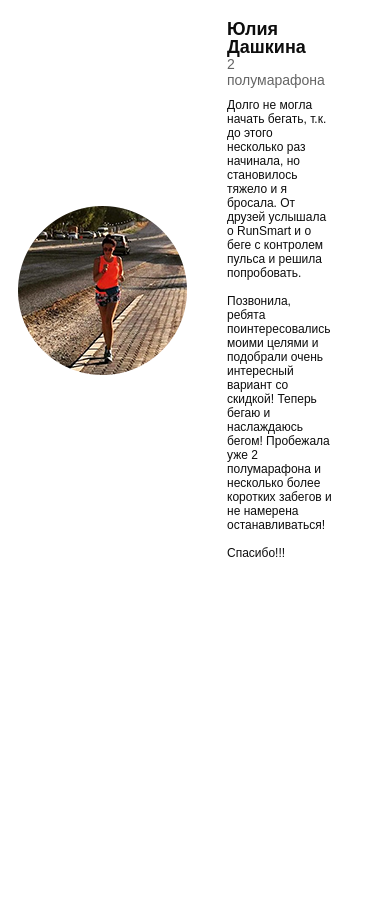
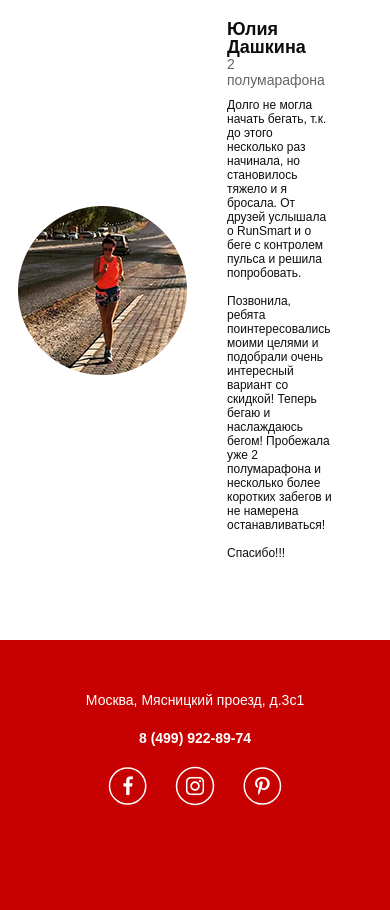
Before and after one commit to natalyasaigakowa/pulse, a website: page src/index.html in a window 390 px wide. Shown: the part 6376-7286 px from the top of the page. Before the commit the page ends 7016 px from the top, so only its background shows below. Drawn offline with nearby package versions, Linux system fonts and the light colour scheme.

```diff
--- a/src/index.html
+++ b/src/index.html
@@ -437,6 +437,20 @@
       </div>
     </section>
 
+    <footer class="footer">
+      <iframe src="https://www.google.com/maps/embed?pb=!1m18!1m12!1m3!1d2244.44809777782!2d37.64429221200617!3d55.76808899070184!2m3!1f0!2f0!3f0!3m2!1i1024!2i768!4f13.1!3m3!1m2!1s0x46b54a636f8ff90f%3A0x4857d754a191b1d2!2z0JzRj9GB0L3QuNGG0LrQuNC5INC_0YAt0LQsIDQg0YHRgtGA0L7QtdC90LjQtSAxLCDQnNC-0YHQutCy0LAsIDEwNzA3OA!5e0!3m2!1sru!2sru!4v1691159970827!5m2!1sru!2sru" width="100%" height="100%" style="border:0;" allowfullscreen="" loading="lazy" referrerpolicy="no-referrer-when-downgrade"></iframe>
+
+      <div class="footer__info">
+        <address class="footer__addr">Москва, Мясницкий проезд, д.3с1</address>
+        <a class="footer__phone" href="tel:84999228974">8 (499) 922-89-74</a>
+        <div class="footer__social">
+          <a href="#" class="footer__social-item"><img src="icons/facebook.svg" alt="facebook"></a>
+          <a href="#" class="footer__social-item"><img src="icons/instagram.svg" alt="instagram"></a>
+          <a href="#" class="footer__social-item"><img src="icons/pinterest.svg" alt="pinterest"></a>
+        </div>
+      </div>
+    </footer>
+
     <script type="text/javascript" src="https://code.jquery.com/jquery-1.11.0.min.js"></script>
     <script type="text/javascript" src="https://code.jquery.com/jquery-migrate-1.2.1.min.js"></script>
     <script src="js/slick.min.js"></script>
--- a/src/sass/base/_media.scss
+++ b/src/sass/base/_media.scss
@@ -41,7 +41,24 @@
             width: 295px;
         }
     }
-
+    .footer {
+        height: 430px;
+        &__info {
+            width: 370px;
+            height: 240px;
+        }
+        &__addr {
+            margin-bottom: 20px;
+            font-size: 18px;
+        }
+        &__phone {
+            margin-bottom: 20px;
+            font-size: 18px;
+        }
+        &__social {
+            margin-top: 16px;
+        }
+    }
 
 }
 
@@ -75,8 +92,32 @@
         height: 46px;
         font-size: 16px;
     }
+    .footer {
+        height: 430px;
+        &__info {
+            width: 350px;
+            height: 210px;
+        }
+        &__addr {
+            margin-bottom: 18px;
+            font-size: 14px;
+        }
+        &__phone {
+            margin-bottom: 18px;
+            font-size: 14px;
+        }
+        &__social {
+            margin-top: 16px;
+        }
+        &__social-item {
+            img {
+                width: 40px;
+                height: 40px;
+            }
+        }
+    }
+}
 
-}
 
 @media (max-width: 575px) {
     .container {
@@ -224,4 +265,15 @@
         }
 
     }
+    .footer {
+        height: 270px;
+        iframe {
+            display: none;
+        }
+        .footer__info {
+            width: 100%;
+            height: 100%;
+        }
+
+    }
 }
--- a/src/sass/blocks/_buttons.scss
+++ b/src/sass/blocks/_buttons.scss
@@ -8,6 +8,10 @@
     font-size: 12px;
     color: #FFFFFF;
     text-transform: uppercase;
+    &:hover {
+        box-shadow: 6px 6px 14px rgba(0, 0, 0, 0.3);
+    }
+
     &_main {
         margin-top: 67px;
         width: 300px;
--- /dev/null
+++ b/src/sass/blocks/_footer.scss
@@ -0,0 +1,45 @@
+.footer {
+    height: 630px;
+    position: relative;
+    &__info {
+        position: absolute;
+        top: 0;
+        left: 50%;
+        transform: translateX(-50%);
+        width: 460px;
+        height: 270px;
+        background-color: $main-color;
+        padding: 50px 68px 60px 68px;
+    }
+    &__addr {
+        margin-bottom: 36px;
+        color: #FFF;
+        text-align: center;
+        font-size: 20px;
+        font-weight: 500;
+        line-height: 20px;
+    }
+    &__phone {
+        margin-bottom: 36px;
+        display: block;
+        color: #FFF;
+        text-align: center;
+        font-size: 20px;
+        font-weight: 700;
+        line-height: 20px;
+        text-decoration: none;
+        &:hover {
+            color: #fff;
+        }
+    }
+    &__social {
+        margin-top: 35px;
+        display: flex;
+        height: 52px;
+        justify-content: center;
+        align-items: flex-start;
+        gap: 27px;
+        flex-shrink: 0;
+    }
+
+}
--- a/src/sass/style.scss
+++ b/src/sass/style.scss
@@ -19,5 +19,6 @@
 @import "blocks/carousel";
 @import "blocks/catalog";
 @import "blocks/feed";
+@import "blocks/footer";
 
 @import "base/media";
```
Also changed, not shown: src/css/style.min.css, src/icons/facebook.svg (added), src/icons/instagram.svg (added), src/icons/pinterest.svg (added).
